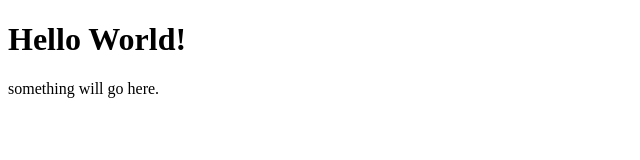
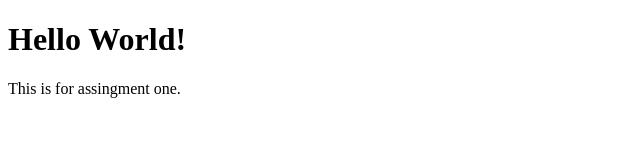
Before and after one commit to jeremiahvolkmer/express-server, a website: page public/home.html in a window 1280 px wide. Shown: the full height of the page, 0-640 px from the left. Drawn offline with Linux system fonts and the light colour scheme.

Commit message:
contains home.html for assg 1

```diff
--- a/public/home.html
+++ b/public/home.html
@@ -4,7 +4,7 @@
 
 <h1>Hello World!</h1>
 
-<p>something will go here.</p>
+<p>This is for assingment one.</p>
 
 </body>
 </html>
```
